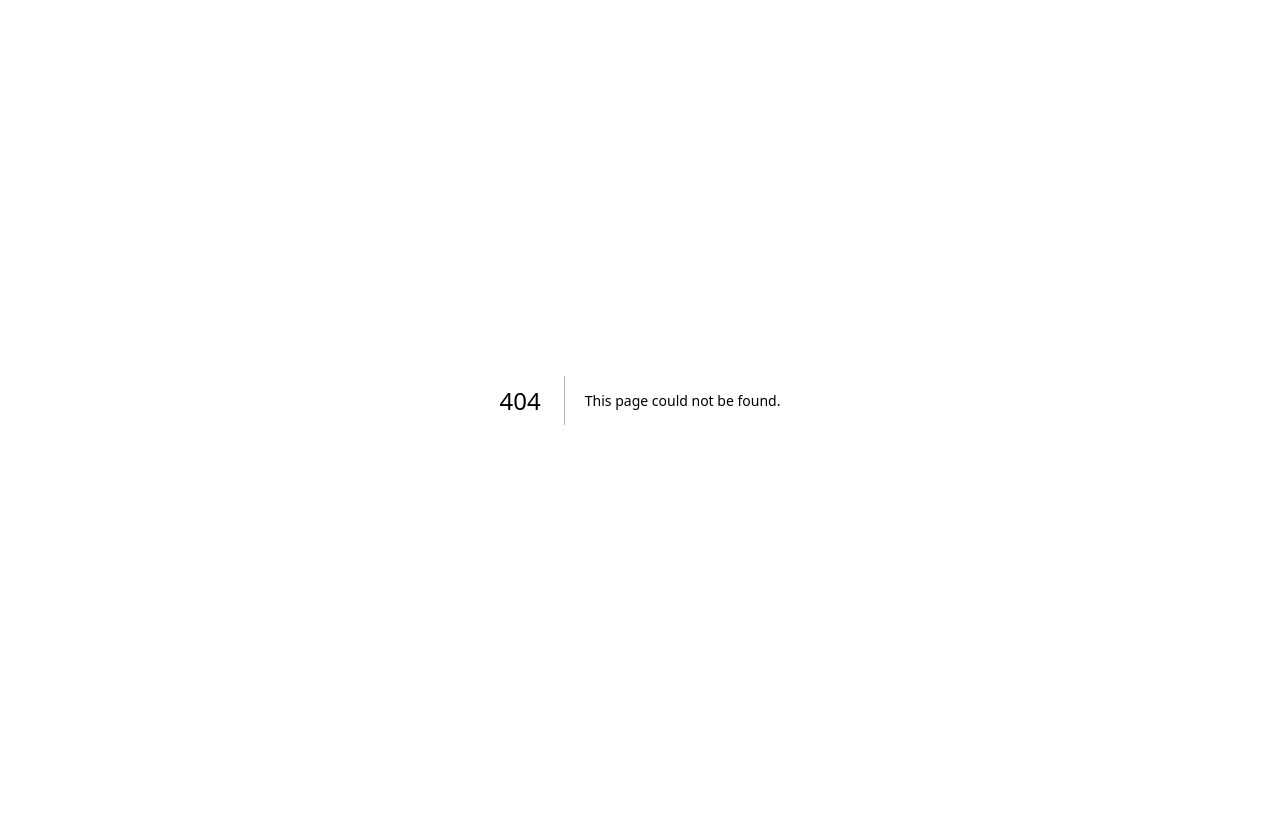
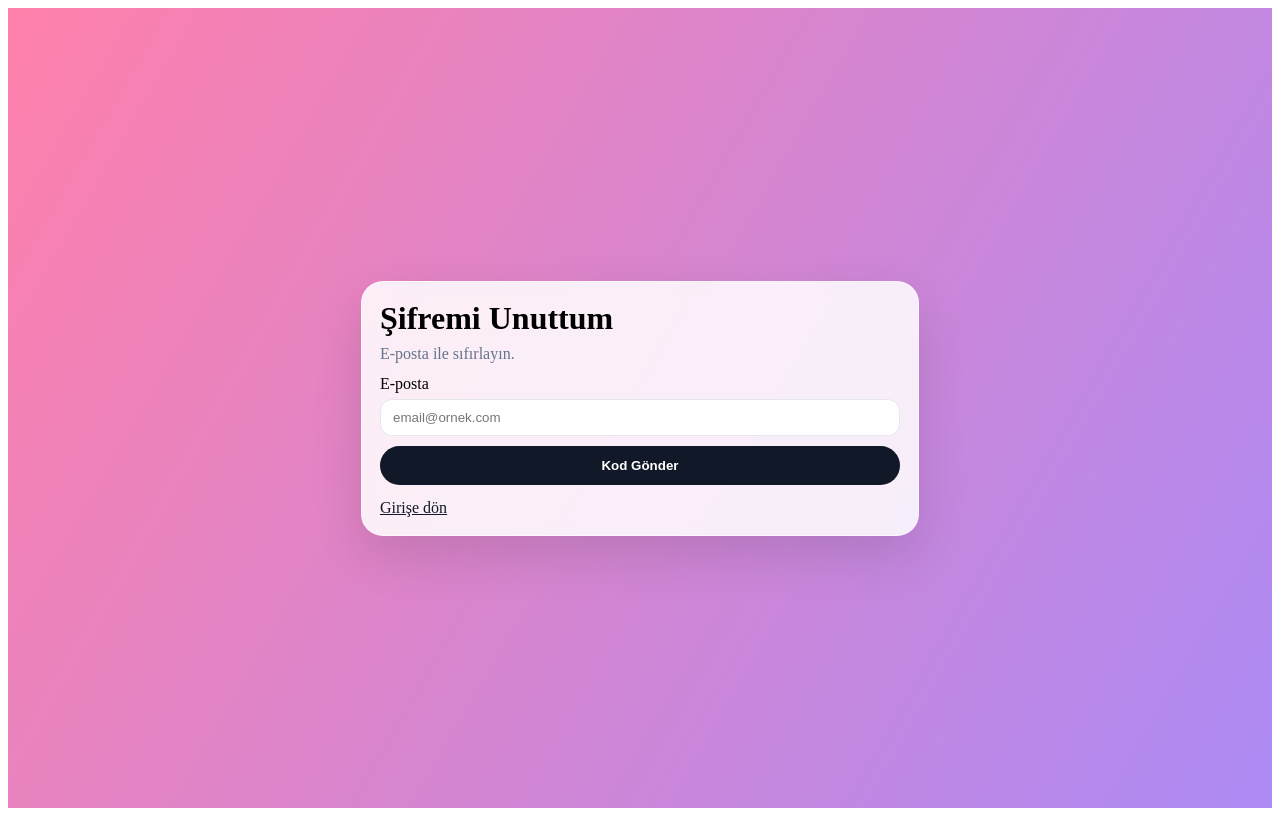
Before and after one commit to takascemberi1/ureten-eller, a Next.js app: page /forgot in a window 1280 px wide. Before the commit this address had no page. Built offline with nearby package versions, Linux system fonts and the light colour scheme; no server answers.

Commit message:
Create index.jsx

```diff
--- /dev/null
+++ b/pages/forgot/index.jsx
@@ -0,0 +1,137 @@
+"use client";
+import { useState } from "react";
+import { useRouter } from "next/router";
+import { useSignIn } from "@clerk/nextjs";
+
+const strongPw = (pw) => /^(?=.*[A-Z]).{8,}$/.test(pw);
+
+export default function ForgotPasswordPage() {
+  const { signIn, isLoaded } = useSignIn();
+  const { push } = useRouter();
+
+  const [step, setStep] = useState("request"); // 'request' | 'verify'
+  const [email, setEmail] = useState("");
+  const [code, setCode] = useState("");
+  const [newPw, setNewPw] = useState("");
+  const [newPw2, setNewPw2] = useState("");
+  const [showPw, setShowPw] = useState(false);
+  const [err, setErr] = useState("");
+  const [ok, setOk] = useState("");
+  const [loading, setLoading] = useState(false);
+
+  async function onRequest(e) {
+    e.preventDefault();
+    if (!isLoaded) return;
+    setErr(""); setOk(""); setLoading(true);
+    try {
+      await signIn.create({ identifier: email });
+      await signIn.prepareFirstFactor({ strategy: "reset_password_email_code" });
+      setOk("E-posta gönderildi. Gelen 6 haneli kodu girin.");
+      setStep("verify");
+    } catch (e) {
+      setErr(e?.errors?.[0]?.message || "E-posta bulunamadı veya işlem yapılamadı.");
+    } finally { setLoading(false); }
+  }
+
+  async function onVerify(e) {
+    e.preventDefault();
+    if (!isLoaded) return;
+    setErr(""); setOk(""); setLoading(true);
+    try {
+      if (newPw !== newPw2) { setErr("Şifreler eşleşmiyor."); setLoading(false); return; }
+      if (!strongPw(newPw)) { setErr("Şifre en az 8 karakter ve 1 büyük harf içermeli."); setLoading(false); return; }
+
+      const r = await signIn.attemptFirstFactor({
+        strategy: "reset_password_email_code",
+        code,
+        password: newPw,
+      });
+
+      if (r.status === "complete") {
+        setOk("Şifre yenilendi. Giriş sayfasına yönlendiriliyorsunuz…");
+        setTimeout(()=>push("/login"), 800);
+      } else {
+        setErr("Doğrulama başarısız. Kodu ve şifreyi kontrol edin.");
+      }
+    } catch (e) {
+      setErr(e?.errors?.[0]?.message || "Kod hatalı veya süresi geçti.");
+    } finally { setLoading(false); }
+  }
+
+  return (
+    <div style={styles.wrap}>
+      <div style={styles.card}>
+        <h1 style={{margin:"0 0 8px"}}>Şifremi Unuttum</h1>
+        <p style={{margin:"0 0 12px", color:"#64748b"}}>E-posta ile sıfırlayın.</p>
+
+        {step === "request" && (
+          <form onSubmit={onRequest} style={styles.form}>
+            <label style={styles.lab}>
+              <span>E-posta</span>
+              <input type="email" required value={email} onChange={e=>setEmail(e.target.value)} placeholder="email@ornek.com" style={styles.input}/>
+            </label>
+            {err && <div style={styles.err}>{err}</div>}
+            {ok && <div style={styles.ok}>{ok}</div>}
+            <button disabled={loading} type="submit" style={styles.primary}>{loading ? "…" : "Kod Gönder"}</button>
+            <div style={styles.row}>
+              <a href="/login" style={styles.link}>Girişe dön</a>
+            </div>
+          </form>
+        )}
+
+        {step === "verify" && (
+          <form onSubmit={onVerify} style={styles.form}>
+            <label style={styles.lab}>
+              <span>Doğrulama Kodu</span>
+              <input inputMode="numeric" pattern="[0-9]*" maxLength={6} required
+                     value={code} onChange={e=>setCode(e.target.value)} placeholder="6 haneli kod" style={styles.input}/>
+            </label>
+
+            <label style={styles.lab}>
+              <span>Yeni Şifre</span>
+              <div style={styles.pwBox}>
+                <input required type={showPw ? "text":"password"} value={newPw}
+                       onChange={e=>setNewPw(e.target.value)} placeholder="En az 8, 1 büyük harf" style={{...styles.input, margin:0}}/>
+                <button type="button" onClick={()=>setShowPw(s=>!s)} style={styles.eye} aria-label="toggle password">
+                  {showPw? "🙈":"👁️"}
+                </button>
+              </div>
+            </label>
+
+            <label style={styles.lab}>
+              <span>Yeni Şifre (tekrar)</span>
+              <input required type="password" value={newPw2} onChange={e=>setNewPw2(e.target.value)} style={styles.input}/>
+            </label>
+
+            {err && <div style={styles.err}>{err}</div>}
+            {ok && <div style={styles.ok}>{ok}</div>}
+
+            <div style={styles.row}>
+              <a href="/forgot" onClick={(e)=>{e.preventDefault(); setStep("request"); setErr(""); setOk("");}} style={styles.link}>Geri</a>
+              <button disabled={loading} type="submit" style={styles.primary}>{loading ? "…" : "Şifreyi Yenile"}</button>
+            </div>
+          </form>
+        )}
+      </div>
+    </div>
+  );
+}
+
+const styles = {
+  wrap:{minHeight:"100vh",display:"grid",placeItems:"center",background:"linear-gradient(120deg,#ff80ab,#a78bfa,#60a5fa,#34d399)",backgroundSize:"320% 320%",animation:"drift 16s ease-in-out infinite"},
+  card:{width:"100%",maxWidth:520,background:"rgba(255,255,255,.86)",backdropFilter:"blur(10px)",border:"1px solid rgba(255,255,255,.5)",borderRadius:22,padding:18,boxShadow:"0 20px 50px rgba(0,0,0,.12)"},
+  form:{display:"grid",gap:10,marginTop:8},
+  lab:{display:"grid",gap:6},
+  input:{padding:"10px 12px",border:"1px solid #e5e7eb",borderRadius:12,outline:"none"},
+  pwBox:{display:"flex",alignItems:"center",gap:6},
+  eye:{border:"1px solid #e5e7eb",background:"#f8fafc",padding:"8px 10px",borderRadius:10,cursor:"pointer"},
+  primary:{padding:"12px 14px",borderRadius:999,border:"none",background:"#111827",color:"#fff",fontWeight:700,cursor:"pointer"},
+  row:{display:"flex",justifyContent:"space-between",alignItems:"center",marginTop:4},
+  link:{color:"#111827",textDecoration:"underline"},
+  err:{background:"#fee2e2",border:"1px solid #fecaca",color:"#b91c1c",padding:8,borderRadius:10,fontSize:13},
+  ok:{background:"#dcfce7",border:"1px solid #bbf7d0",color:"#166534",padding:8,borderRadius:10,fontSize:13},
+};
+
+/* keyframes (inline style ile eklenemediği için global css'e eklemek istersen):
+@keyframes drift{0%{background-position:0% 50%}50%{background-position:100% 50%}100%{background-position:0% 50%}}
+*/
```
